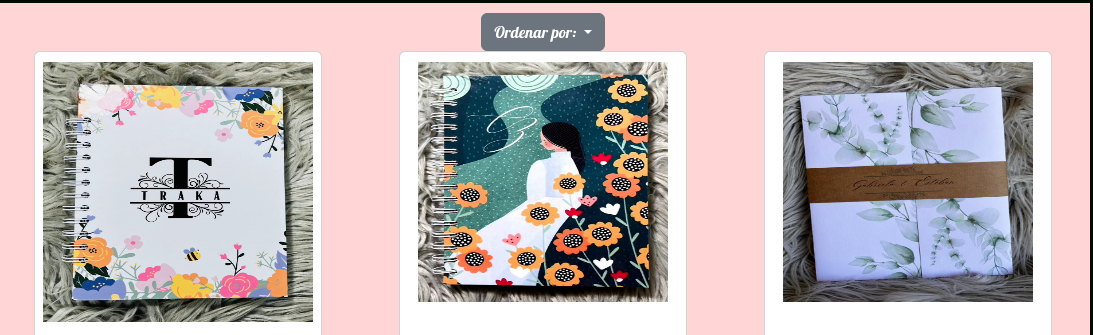
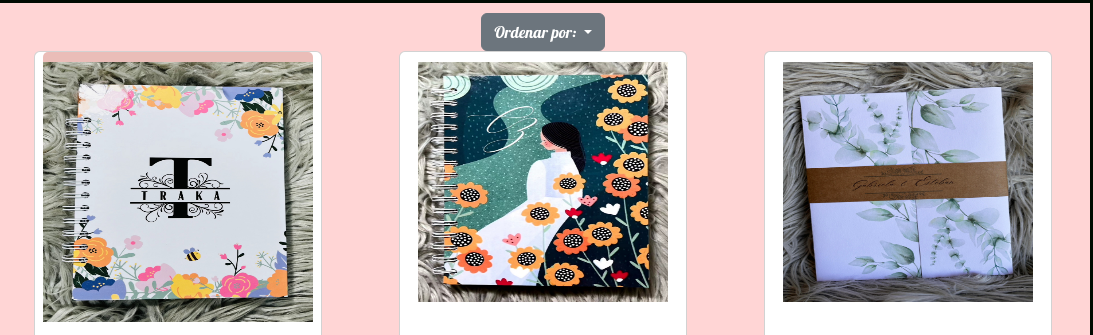
Before and after one commit to anibandito/Prueba-Animaciones-en-CSS, a plain HTML site: page index.html in a window 1280 px wide. In both pictures the pointer is over the picture 365 px from the left and 177 px from the top of the page. Shown: the top 335 px of the page, 187-1280 px from the left. Drawn offline with nearby package versions, Linux system fonts and the light colour scheme.

```diff
--- a/assets/styles/style.css
+++ b/assets/styles/style.css
@@ -75,6 +75,7 @@ i {
 .card img:hover {
   width: 270px;
   height: 270px;
+  background-color: rgb(234, 189, 184);
 }
 
 .card {
```
